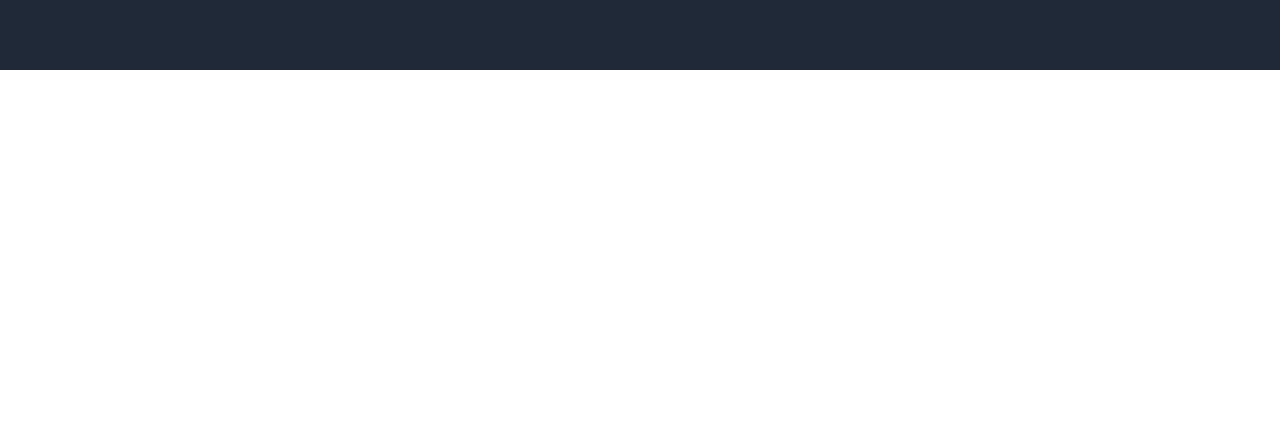
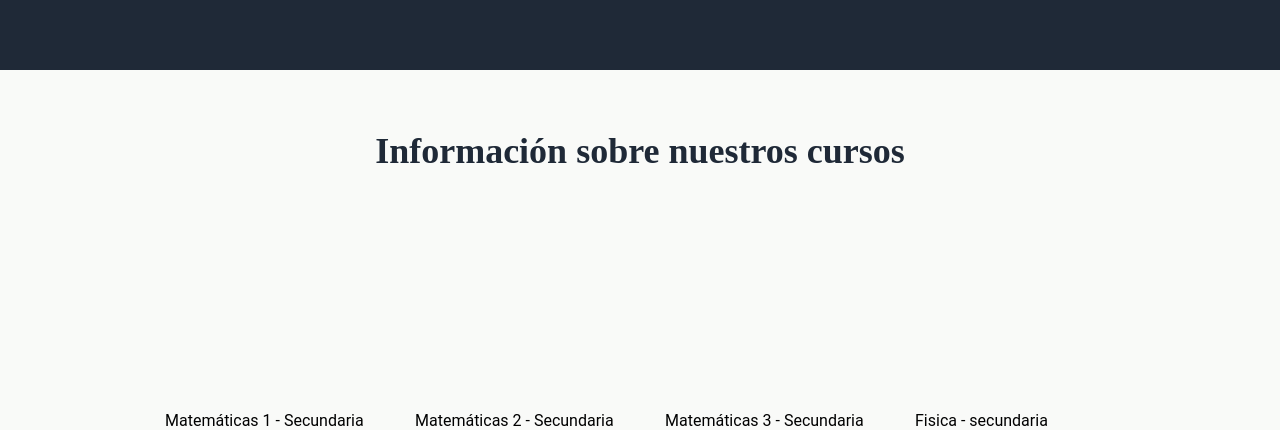
Before and after one commit to manuelnajera/Landing-page-Diegogc08, a plain HTML site: page Index.html in a window 1280 px wide. Shown: the part 430-860 px from the top of the page. Before the commit the page ends 800 px from the top, so only its background shows below. Drawn offline with Linux system fonts and the light colour scheme.

Commit message:
en construcción

```diff
--- a/Index.html
+++ b/Index.html
@@ -26,7 +26,27 @@
        </div>
     </div>
     <div class="body">
-
+      <div class="box1">
+         <p class="box-title">Información sobre nuestros cursos</p>
+      </div>
+        <div class="cards">
+          <div class="card-container">
+             <div class="card"></div>
+             <sub>Matemáticas 1 - Secundaria</sub>
+          </div>
+          <div class="card-container">
+             <div class="card"></div>
+             <sub>Matemáticas 2 - Secundaria</sub>
+          </div>
+          <div class="card-container">
+             <div class="card"></div>
+             <sub>Matemáticas 3 - Secundaria</sub>
+          </div>
+          <div class="card-container">
+             <div class="card"></div>
+             <sub>Fisica - secundaria</sub>
+          </div>
+        </div>
     </div>
     <div class="footer">
 
--- a/style.css
+++ b/style.css
@@ -23,6 +23,7 @@ body {
     color: #F9FAF8;
     justify-content: space-between;
     align-items: center;
+    margin: 0px;
 }
 
 ul {
@@ -66,7 +67,58 @@ margin-top: 60px;
 button {
     background-color: #3882F6;
     color: #E5E7EB;
-    height: 20px;
+    height: 25px;
     width: 80px;
     border-radius: 5px;
 }
+
+/* cuerpo del Landing page */
+
+.body {
+    display: flex;
+    flex-direction: column;
+    background: #F9FAF8;
+    padding-top: 60px;
+    padding-left: 100px;
+    padding-left: 130px;
+    padding-right: 130px;
+}
+
+.box-title {
+    display: flex;
+    font-size: 36px;
+    font-weight: 900;
+    color: #1F2937;
+    justify-content: center;
+    margin-top: 0px;
+}
+
+
+.cards {
+    display: flex;
+    flex-wrap: wrap;
+    justify-content: center;
+    align-items: center;
+    gap: 50px;
+
+}
+
+
+
+.card {
+
+    width: 180px;
+    height: 180px;
+    border-radius: 15px;
+    margin: 10px;
+    border-style: solid;
+    border: #3882F6;
+    border-width: 5px;
+}
+
+sub {
+    font-size: 16px;
+    font-family: Roboto, sans-serif;
+    justify-content: center;
+    margin-bottom: 100px;
+}
```
Also changed, not shown: fisica.jpg (added), mate1.jpg (added), mate2.png (added), matematicas3.jpg (added).
